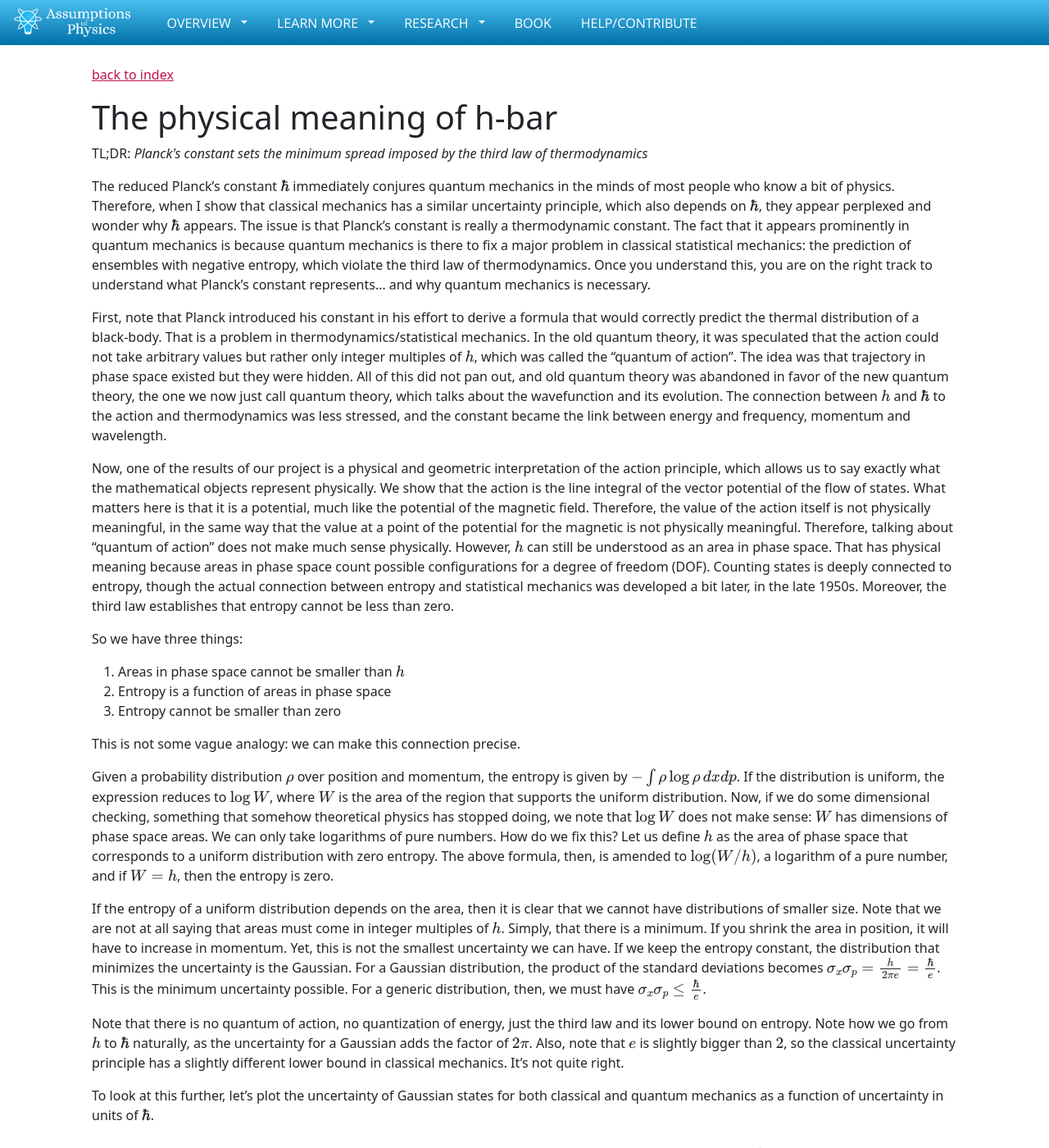
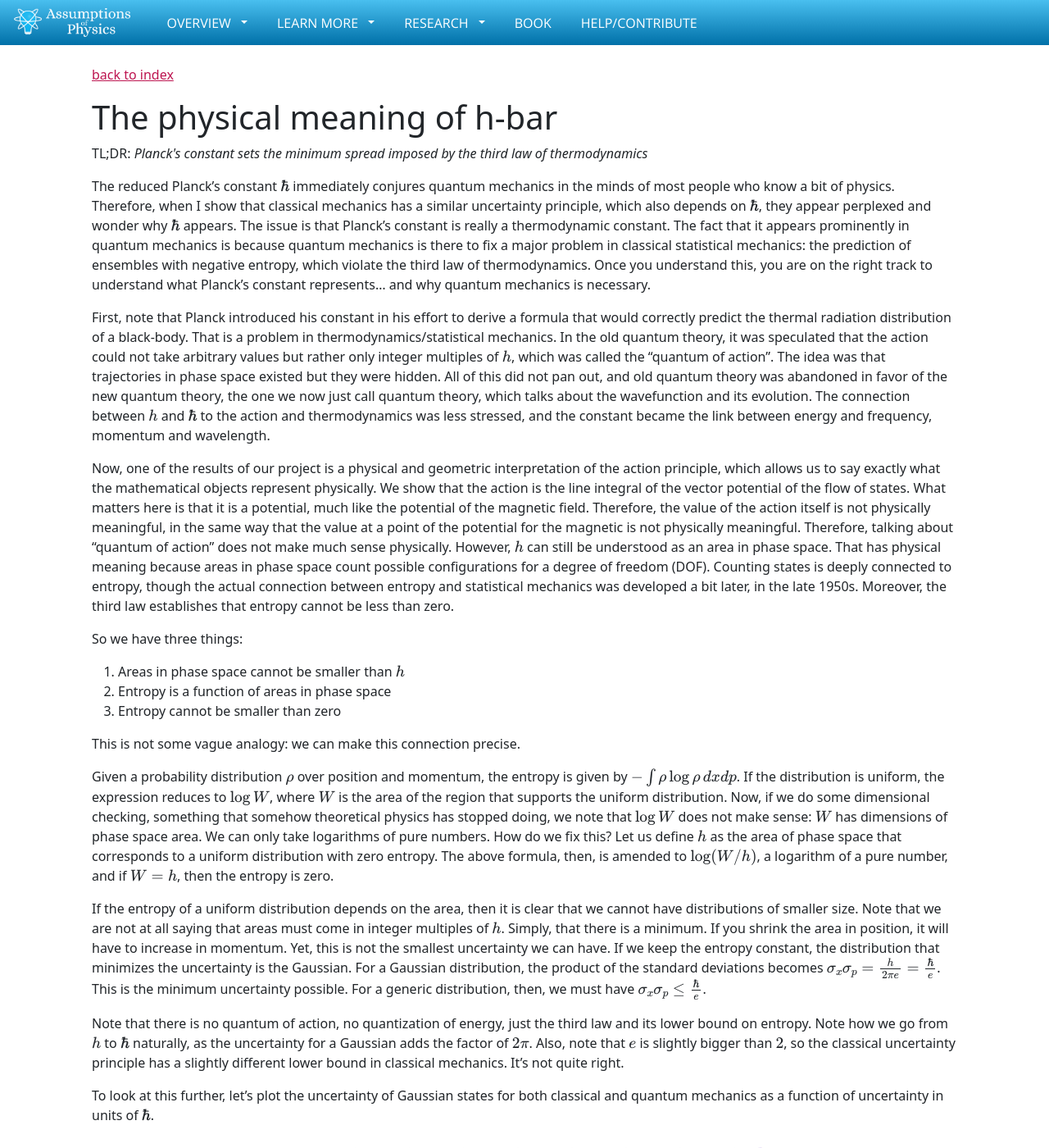
Before and after one commit to assumptionsofphysics/assumptionsofphysics.github.io, a Jekyll site: the page built from _essays/2024-11-15-h-thermo.md, in a window 1280 px wide and 1400 px high. Shown: the whole window at 82% size. Built offline with Jekyll 4.4.1, drawn with Linux system fonts in a browser that asks for light colours; nearby versions of some CDN libraries; some web fonts are replaced.

Commit message:
Fix a typo, other minor language edit

```diff
--- a/_essays/2024-11-15-h-thermo.md
+++ b/_essays/2024-11-15-h-thermo.md
@@ -8,7 +8,7 @@
 
 The reduced Planck's constant $$\hbar$$ immediately conjures quantum mechanics in the minds of most people who know a bit of physics. Therefore, when I show that classical mechanics has a similar uncertainty principle, which also depends on $$\hbar$$, they appear perplexed and wonder why $$\hbar$$ appears. The issue is that Planck's constant is really a thermodynamic constant. The fact that it appears prominently in quantum mechanics is because quantum mechanics is there to fix a major problem in classical statistical mechanics: the prediction of ensembles with negative entropy, which violate the third law of thermodynamics. Once you understand this, you are on the right track to understand what Planck's constant represents... and why quantum mechanics is necessary.
 
-First, note that Planck introduced his constant in his effort to derive a formula that would correctly predict the thermal distribution of a black-body. That is a problem in thermodynamics/statistical mechanics. In the old quantum theory, it was speculated that the action could not take arbitrary values but rather only integer multiples of $$h$$, which was called the "quantum of action". The idea was that trajectory in phase space existed but they were hidden. All of this did not pan out, and old quantum theory was abandoned in favor of the new quantum theory, the one we now just call quantum theory, which talks about the wavefunction and its evolution. The connection between $$h$$ and $$\hbar$$ to the action and thermodynamics was less stressed, and the constant became the link between energy and frequency, momentum and wavelength.
+First, note that Planck introduced his constant in his effort to derive a formula that would correctly predict the thermal radiation distribution of a black-body. That is a problem in thermodynamics/statistical mechanics. In the old quantum theory, it was speculated that the action could not take arbitrary values but rather only integer multiples of $$h$$, which was called the "quantum of action". The idea was that trajectories in phase space existed but they were hidden. All of this did not pan out, and old quantum theory was abandoned in favor of the new quantum theory, the one we now just call quantum theory, which talks about the wavefunction and its evolution. The connection between $$h$$ and $$\hbar$$ to the action and thermodynamics was less stressed, and the constant became the link between energy and frequency, momentum and wavelength.
 
 Now, one of the results of our project is a physical and geometric interpretation of the action principle, which allows us to say exactly what the mathematical objects represent physically. We show that the action is the line integral of the vector potential of the flow of states. What matters here is that it is a potential, much like the potential of the magnetic field. Therefore, the value of the action itself is not physically meaningful, in the same way that the value at a point of the potential for the magnetic is not physically meaningful. Therefore, talking about "quantum of action" does not make much sense physically. However, $$h$$ can still be understood as an area in phase space. That has physical meaning because areas in phase space count possible configurations for a degree of freedom (DOF). Counting states is deeply connected to entropy, though the actual connection between entropy and statistical mechanics was developed a bit later, in the late 1950s. Moreover, the third law establishes that entropy cannot be less than zero.
 
@@ -19,7 +19,7 @@
 
 This is not some vague analogy: we can make this connection precise.
 
-Given a probability distribution $$\rho$$ over position and momentum, the entropy is given by $$-\int \rho \log \rho \, dx dp$$. If the distribution is uniform, the expression reduces to $$\log W$$, where $$W$$ is the area of the region that supports the uniform distribution. Now, if we do some dimensional checking, something that somehow theoretical physics has stopped doing, we note that $$\log W$$ does not make sense: $$W$$ has dimensions of phase space areas. We can only take logarithms of pure numbers. How do we fix this? Let us define $$h$$ as the area of phase space that corresponds to a uniform distribution with zero entropy. The above formula, then, is amended to $$\log (W/h)$$, a logarithm of a pure number, and if $$W=h$$, then the entropy is zero.
+Given a probability distribution $$\rho$$ over position and momentum, the entropy is given by $$-\int \rho \log \rho \, dx dp$$. If the distribution is uniform, the expression reduces to $$\log W$$, where $$W$$ is the area of the region that supports the uniform distribution. Now, if we do some dimensional checking, something that somehow theoretical physics has stopped doing, we note that $$\log W$$ does not make sense: $$W$$ has dimensions of phase space area. We can only take logarithms of pure numbers. How do we fix this? Let us define $$h$$ as the area of phase space that corresponds to a uniform distribution with zero entropy. The above formula, then, is amended to $$\log (W/h)$$, a logarithm of a pure number, and if $$W=h$$, then the entropy is zero.
 
 If the entropy of a uniform distribution depends on the area, then it is clear that we cannot have distributions of smaller size. Note that we are not at all saying that areas must come in integer multiples of $$h$$. Simply, that there is a minimum. If you shrink the area in position, it will have to increase in momentum. Yet, this is not the smallest uncertainty we can have. If we keep the entropy constant, the distribution that minimizes the uncertainty is the Gaussian. For a Gaussian distribution, the product of the standard deviations becomes $$\sigma_x \sigma_p = \frac{h}{2\pi e} = \frac{\hbar}{e}$$. This is the minimum uncertainty possible. For a generic distribution, then, we must have $$\sigma_x \sigma_p \leq \frac{\hbar}{e}$$.
 
```
